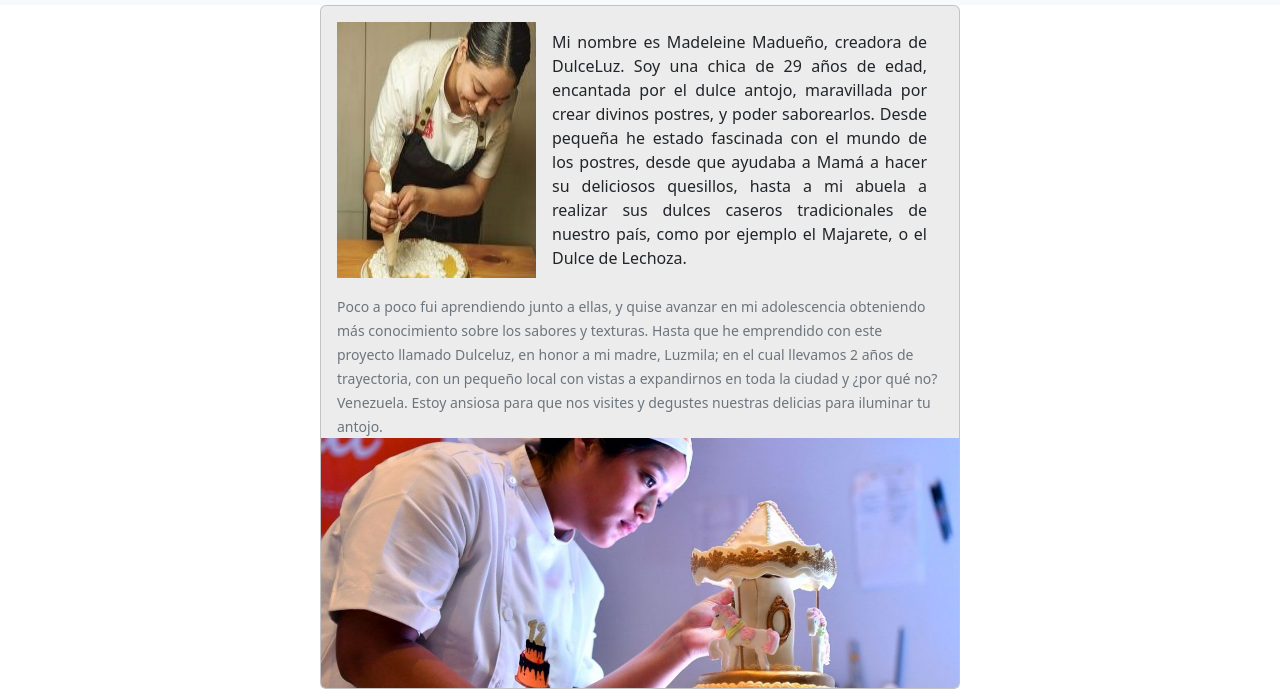
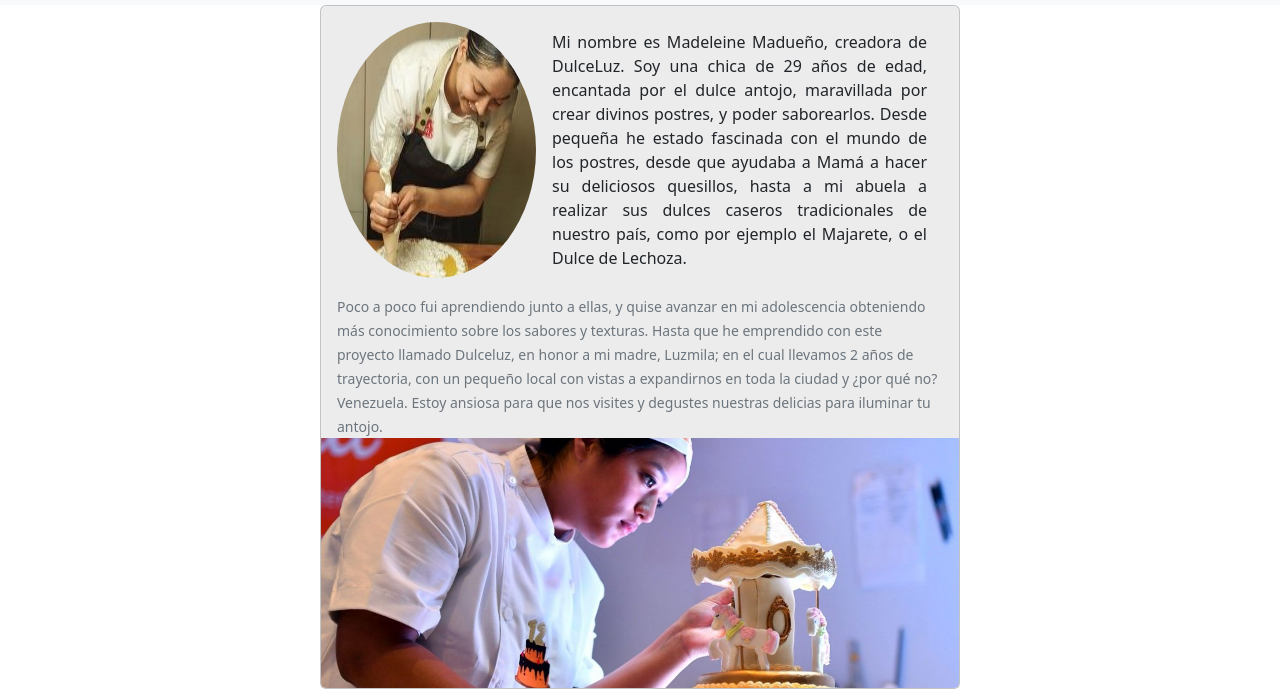
Before and after one commit to leojosem/Proyecto-Final, a website: page nosotros.html in a window 1280 px wide. Shown: the part 77-768 px from the top of the page. Drawn offline with nearby package versions, Linux system fonts and the light colour scheme.

Commit message:
LISTO EL PROYECTO

```diff
--- a/nosotros.html
+++ b/nosotros.html
@@ -60,10 +60,10 @@
   <main>
     <section class="d-flex justify-content-center">
       <div class="card d-block d-md-flex">
-        <div class="card-body d-block d-md-flex">
+        <div class="card-body d-block d-md-flex ">
           <img
             src="media/repostera.png"
-            class="repostera w-100"
+            class="repostera w-100 rounded-circle"
             alt="Repostera"
           />
           <p class="card-text1 my-2 px-3 align-items-center">
```
